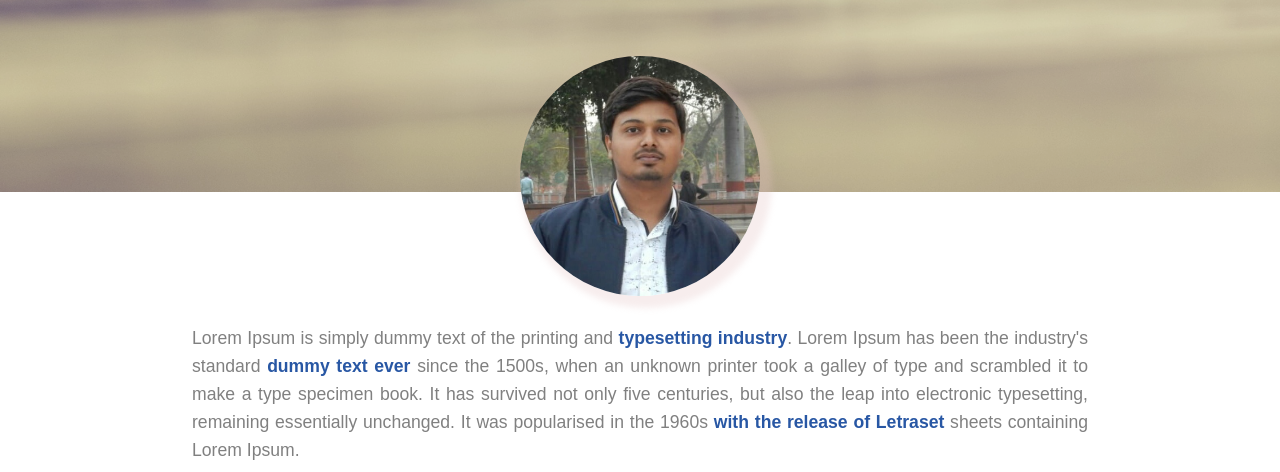
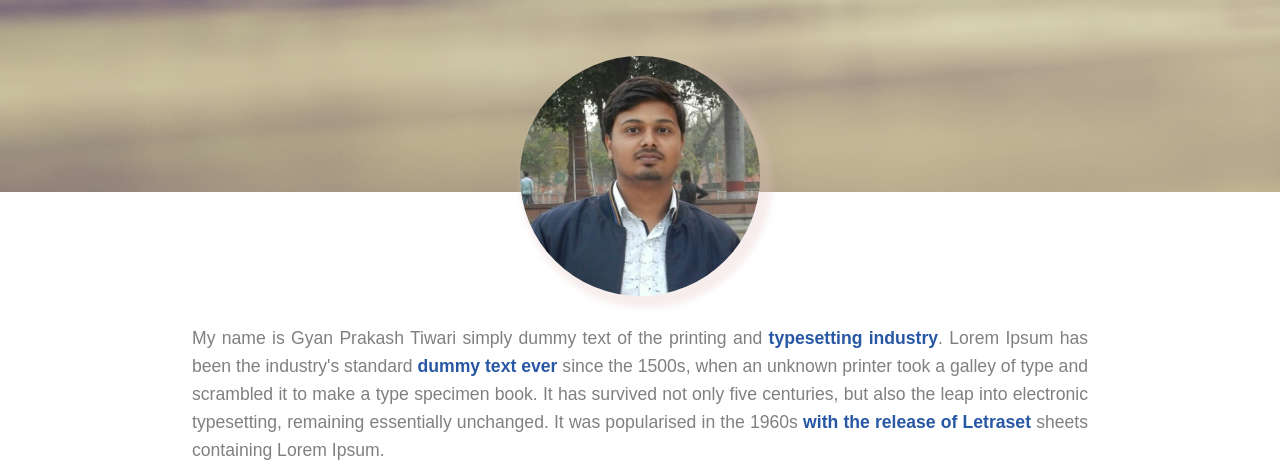
Before and after one commit to gyanprakashtiwari/gyanprakashtiwari.github.io, a plain HTML site: page index.html in a window 1280 px wide. Shown: the part 328-800 px from the top of the page. Drawn offline with Linux system fonts and the light colour scheme.

Commit message:
nameadded

```diff
--- a/index.html
+++ b/index.html
@@ -89,7 +89,7 @@
 			<div id="about-para">
 
 				<p>
-					Lorem Ipsum is simply dummy text of the printing and <span class="text-highlight">typesetting industry</span>. Lorem Ipsum has been the industry's standard <span class="text-highlight">dummy text ever</span> since the 1500s, when an unknown printer took a galley of type and scrambled it to make a type specimen book. It has survived not only five centuries, but also the leap into electronic typesetting, remaining essentially unchanged. It was popularised in the 1960s <span class="text-highlight">with the release of Letraset</span> sheets containing Lorem Ipsum.
+					My name is Gyan Prakash Tiwari  simply dummy text of the printing and <span class="text-highlight">typesetting industry</span>. Lorem Ipsum has been the industry's standard <span class="text-highlight">dummy text ever</span> since the 1500s, when an unknown printer took a galley of type and scrambled it to make a type specimen book. It has survived not only five centuries, but also the leap into electronic typesetting, remaining essentially unchanged. It was popularised in the 1960s <span class="text-highlight">with the release of Letraset</span> sheets containing Lorem Ipsum.
 				</p>
 
 			</div>
```
